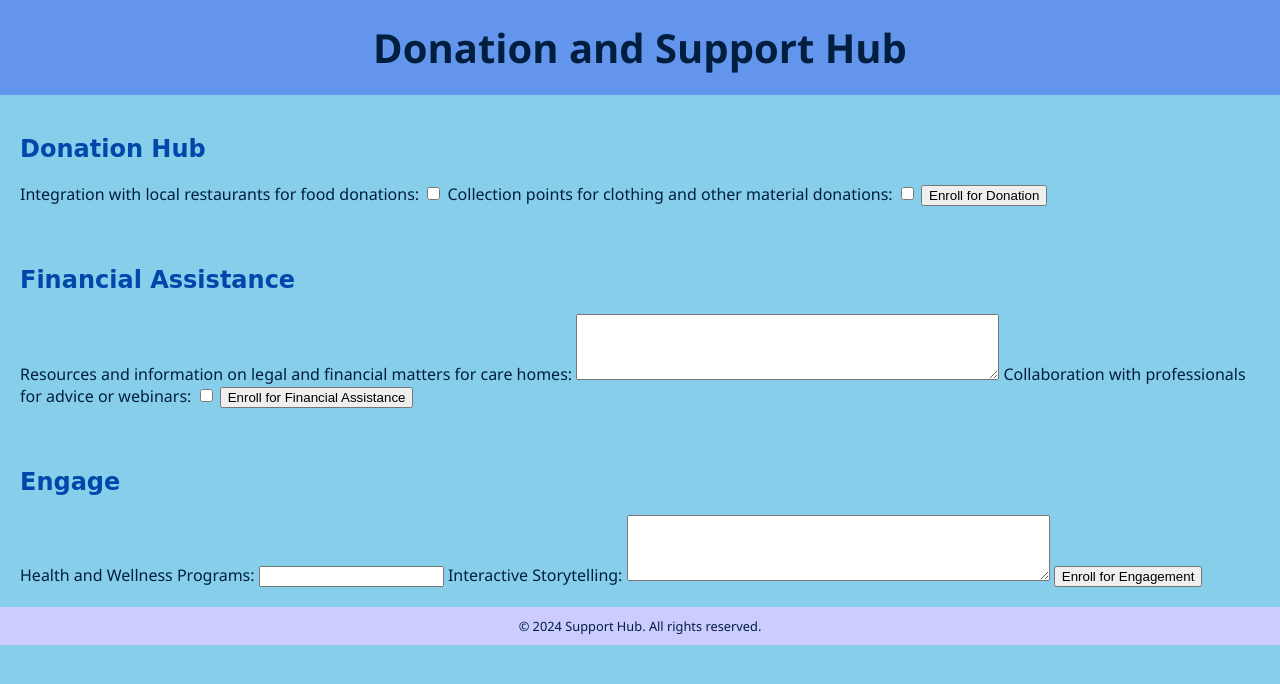
After one commit to PSunidhi03/HarmonyLink, a Python web app: template templates/support.html in a window 1280 px wide. The commit adds this page. Shown: the top 684 px of the page. Run offline with Jinja, Linux system fonts and the light colour scheme; the template is opened without the code that fills it, so the values that code supplies are empty.

Commit message:
Changed the file structue

```diff
--- a/index.html
+++ b/templates/index.html
@@ -4,9 +4,9 @@
     <meta charset="UTF-8">
     <meta name="viewport" content="width=device-width, initial-scale=1.0">
     <title>Harmony Link</title>
-    <link rel="stylesheet" href="styles.css">
+    <link rel="stylesheet" href="../static/css/styles.css">
 </head>
-<script src="main.js"></script>
+<script src="../static/js/main.js"></script>
 <body>
     <!-- Header -->
     <header>
@@ -20,7 +20,7 @@
             <li><a href="index.html">Home</a></li>
             <li><a href="about.html">About Us</a></li>
             <li><a href="connect.html">Connect</a></li>
-            <li><a href="#support">Support</a></li>
+            <li><a href="support.html">Support</a></li>
             <li><a href="#engage">Engage</a></li>
             <li><a href="calender.html">Calendar</a></li>
             <li><a href="feedback.html">Feedback</a></li>
--- /dev/null
+++ b/templates/support.html
@@ -0,0 +1,59 @@
+<!DOCTYPE html>
+<html lang="en">
+<head>
+    <meta charset="UTF-8">
+    <meta name="viewport" content="width=device-width, initial-scale=1.0">
+    <title>Support Hub</title>
+    <link rel="stylesheet" href="../static/css/styles.css">
+</head>
+<body>
+
+    <header>
+        <h1>Donation and Support Hub</h1>
+    </header>
+
+    <section>
+        <h2>Donation Hub</h2>
+        <form action="/submit_donation_form" method="post">
+            <label for="foodDonation">Integration with local restaurants for food donations:</label>
+            <input type="checkbox" id="foodDonation" name="foodDonation">
+
+            <label for="clothingDonation">Collection points for clothing and other material donations:</label>
+            <input type="checkbox" id="clothingDonation" name="clothingDonation">
+
+            <button type="submit">Enroll for Donation</button>
+        </form>
+    </section>
+
+    <section>
+        <h2>Financial Assistance</h2>
+        <form action="/submit_financial_assistance_form" method="post">
+            <label for="legalInfo">Resources and information on legal and financial matters for care homes:</label>
+            <textarea id="legalInfo" name="legalInfo" rows="4" cols="50"></textarea>
+
+            <label for="webinars">Collaboration with professionals for advice or webinars:</label>
+            <input type="checkbox" id="webinars" name="webinars">
+
+            <button type="submit">Enroll for Financial Assistance</button>
+        </form>
+    </section>
+
+    <section>
+        <h2>Engage</h2>
+        <form action="/submit_engage_form" method="post">
+            <label for="healthPrograms">Health and Wellness Programs:</label>
+            <input type="text" id="healthPrograms" name="healthPrograms">
+
+            <label for="storytelling">Interactive Storytelling:</label>
+            <textarea id="storytelling" name="storytelling" rows="4" cols="50"></textarea>
+
+            <button type="submit">Enroll for Engagement</button>
+        </form>
+    </section>
+
+    <footer>
+        <p>&copy; 2024 Support Hub. All rights reserved.</p>
+    </footer>
+
+</body>
+</html>
```
Also changed, not shown: dummy.html (deleted, +0 -13 lines), static/css/styles.css (line endings or trailing spaces), static/js/main.js (renamed from main.js), templates/calender.html (renamed from calender.html), templates/connect.html (renamed from connect.html), templates/feedback.html (renamed from feedback.html).
